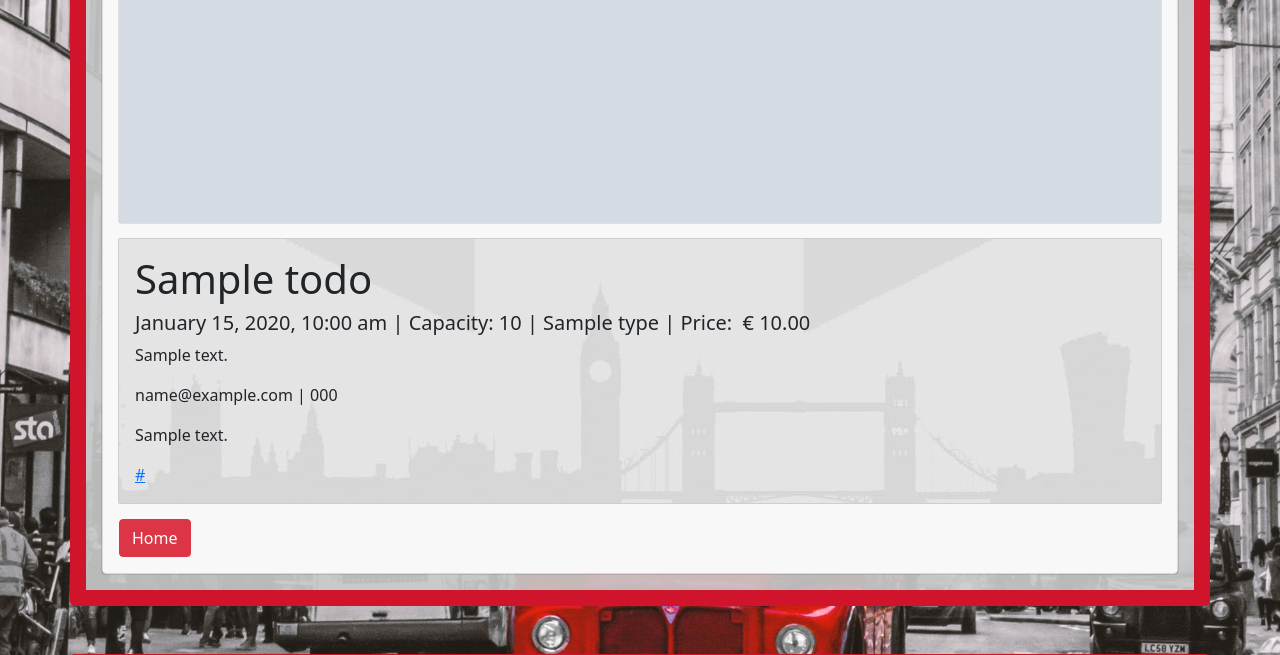
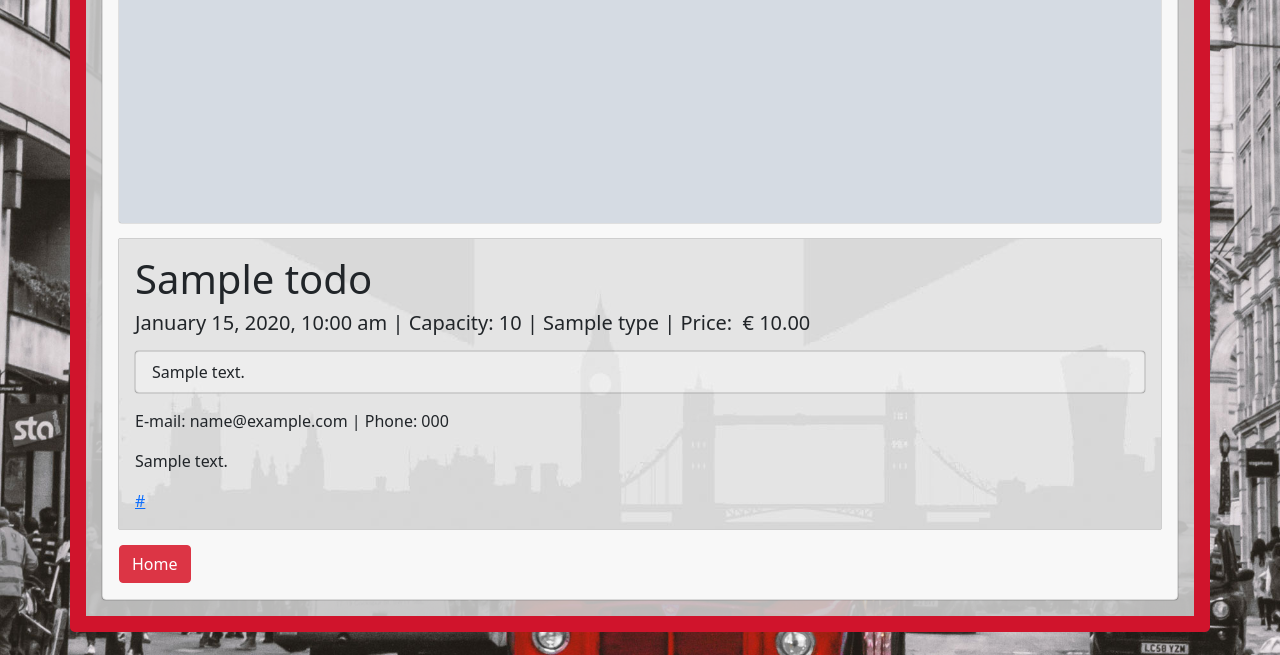
Before and after one commit to Senimtra/CF-CodeReview-13, a Symfony app: template event_management/templates/todo/details.html.twig in a window 1280 px wide. Shown: the part 1137-1792 px from the top of the page. Run offline with Twig, Linux system fonts and the light colour scheme; the template is opened without the code that fills it: most values are stand-ins (such as "Sample title", 1, 10 or a date in 2020); grey boxes marked "Sample" are stand-in pictures; some libraries are stand-ins or nearby versions.

Commit message:
complete card styling

```diff
--- a/event_management/public/styles/styles.css
+++ b/event_management/public/styles/styles.css
@@ -100,6 +100,11 @@ html {
           justify-content: space-between;
 }
 
+.card-address,
+.card-details {
+  background-color: rgba(255, 255, 255, 0.35);
+}
+
 .btn-group {
   background-color: #00213a;
   border-radius: 0.2rem;
--- a/event_management/public/styles/styles.scss
+++ b/event_management/public/styles/styles.scss
@@ -98,6 +98,10 @@ html {
     justify-content: space-between;
 }
 
+.card-address,
+.card-details {
+    background-color: rgba(255, 255, 255, 0.35);
+}
 
 .btn-group {
     background-color: rgb(0, 33, 58);
--- a/event_management/templates/todo/details.html.twig
+++ b/event_management/templates/todo/details.html.twig
@@ -7,8 +7,8 @@
             <h1 class="card-text">{{todo.name}}</h1>
             <h5 class="card-text">{{todo.date|date('F j, Y, g:i a')}} | Capacity: {{todo.capacity}}
              | {{todo.type}} | Price:&nbsp; € {{todo.price|number_format(2)}}</h5>
-            <p class="card-text">{{todo.description}}</p>
-            <p class="card-text">{{todo.email}} | {{todo.phone}}</p>
+            <div class="card card-details p-2 px-3 mt-2 mb-3">{{todo.description}}</div>
+            <p class="card-text">E-mail: {{todo.email}} | Phone: {{todo.phone}}</p>
             <p class="card-text">{{todo.address}}</p>
             <a href="#">{{todo.url}}</a>
         </div>
```
Also changed, not shown: event_management/templates/todo/index.html.twig (+5 -4 lines), 1 other file.
